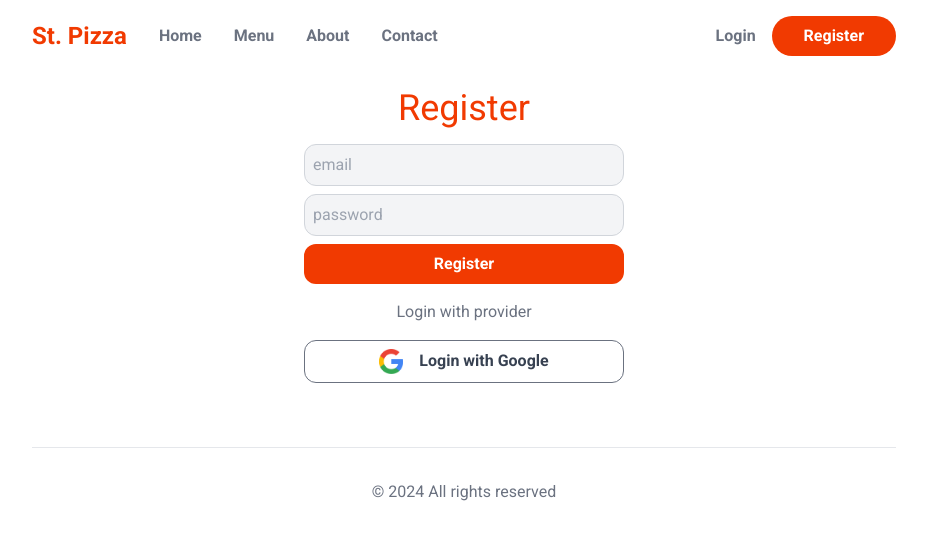
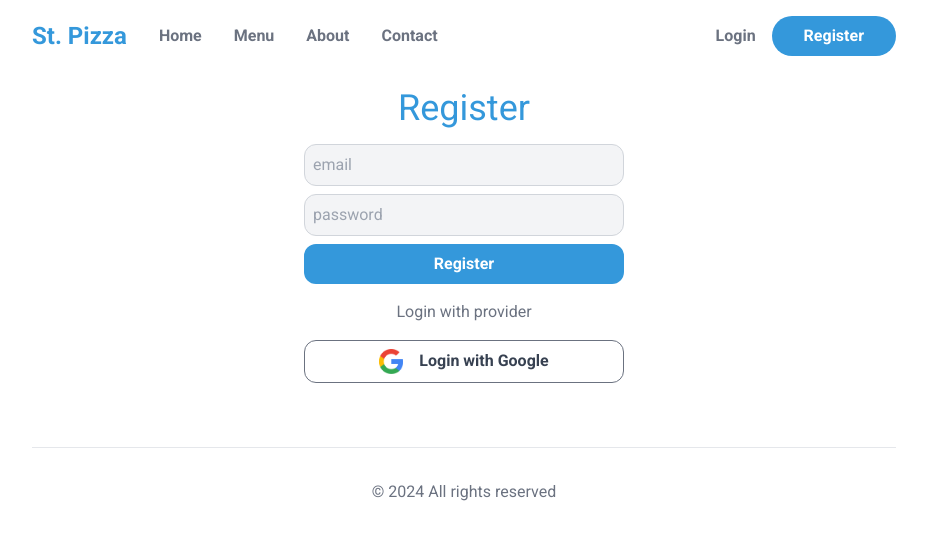
Before and after one commit to aeriallistique/fullstack-Food-ordering-app, a Next.js app: page /register in a window 1280 px wide. Shown: the top 540 px of the page, without its empty margins (176-1103 px from the left). Built offline with nearby package versions, Linux system fonts and the light colour scheme.

Commit message:
handling of the registration process

```diff
--- a/src/app/globals.css
+++ b/src/app/globals.css
@@ -15,6 +15,12 @@
   @apply border p-2 border-gray-300 bg-gray-100;
 }
 
+input[type="email"]:disabled,
+input[type="password"]:disabled,
+input[type="text"]:disabled{
+  @apply bg-gray-300 cursor-not-allowed;
+}
+
 button{
   @apply block w-full text-gray-700 font-semibold;
   @apply border border-gray-300 rounded-xl border-gray-500 px-6 py-2;
@@ -23,3 +29,7 @@
 button[type="submit"], .submit{
   @apply border-0 bg-primary text-white
 }
+
+button[type="submit"]:disabled, .submit:disabled{
+  @apply cursor-not-allowed bg-blue-300;
+}
--- a/src/app/page.js
+++ b/src/app/page.js
@@ -1,7 +1,7 @@
 
-import Hero from "@/components/layout/Hero";
-import HomeMenu from "@/components/layout/HomeMenu";
-import SectionHeaders from "@/components/menu/SectionHeaders";
+import Hero from "../components/layout/Hero";
+import HomeMenu from "../components/layout/HomeMenu";
+import SectionHeaders from "../components/menu/SectionHeaders";
 
 export default function Home() {
   return (
--- a/src/app/register/page.js
+++ b/src/app/register/page.js
@@ -1,19 +1,31 @@
 "use client";
 
 import Image from "next/image"
+import Link from "next/link";
 import { useState } from "react"
 
 export default function RegisterPage(){
   const [email, setEmail]= useState('')
   const [password, setPassword]= useState('')
+  const [userCreated, setUserCreated] = useState(false);
+  const [creatingUser, setCreatingUser] = useState(false);
+  const [error, setError] = useState(false)
 
-  function handleFormSubmit(ev){
+  async function handleFormSubmit(ev){
     ev.preventDefault();
-    fetch('/api/register', {
-      method: 'POST',
-      body: JSON.stringify({email, password}),
-      headers: {'Content-type': 'application/json'},
-    })
+    setCreatingUser(true)
+    const response = await fetch('/api/register', {
+        method: 'POST',
+        body: JSON.stringify({email, password}),
+        headers: {'Content-type': 'application/json'},
+      })
+
+    if(response.ok){
+      setUserCreated(true);
+    }else{
+      setError(true);
+    }
+      setCreatingUser(false)
   }
 
   return(
@@ -21,21 +33,34 @@
       <h1 className="text-center text-primary text-4xl mb-4">
         Register
       </h1>
-
+      {userCreated && (
+        <div className="my-4 text-center">
+          User created <br /> Now you can <Link className="underline" href={'/login'}>Login &raquo; </Link>.
+        </div>
+      )}
+      {error && (
+        <div className="my-4 text-center">
+          An error has occured. Please try again.
+      </div>
+      )}
       <form  className="block max-w-xs mx-auto" onSubmit={handleFormSubmit}>
         <input
           type="email"
           placeholder="email"
+          disabled={creatingUser}
           value={email}
           onChange={ev=> setEmail(ev.target.value)}
           />
         <input
           type="password"
           placeholder="password"
+          disabled={creatingUser}
           value={password}
           onChange={ev=> setPassword(ev.target.value)}
           />
-        <button type="submit">Register</button>
+        <button disabled={creatingUser} type="submit">
+          Register
+        </button>
         <div className="my-4 text-center text-gray-500">
           Login with provider
         </div>
--- a/tailwind.config.js
+++ b/tailwind.config.js
@@ -8,7 +8,7 @@
   theme: {
     extend: {
       colors:{
-        primary: '#f13a01',
+        primary: '#3498db',
       },
     },
   },
--- a/tsconfig.json
+++ b/tsconfig.json
@@ -5,6 +5,9 @@
       "dom.iterable",
       "esnext"
     ],
+    "paths": {
+      "@/*": ["./src/*"]
+    },
     "allowJs": true,
     "skipLibCheck": true,
     "strict": false,
```
